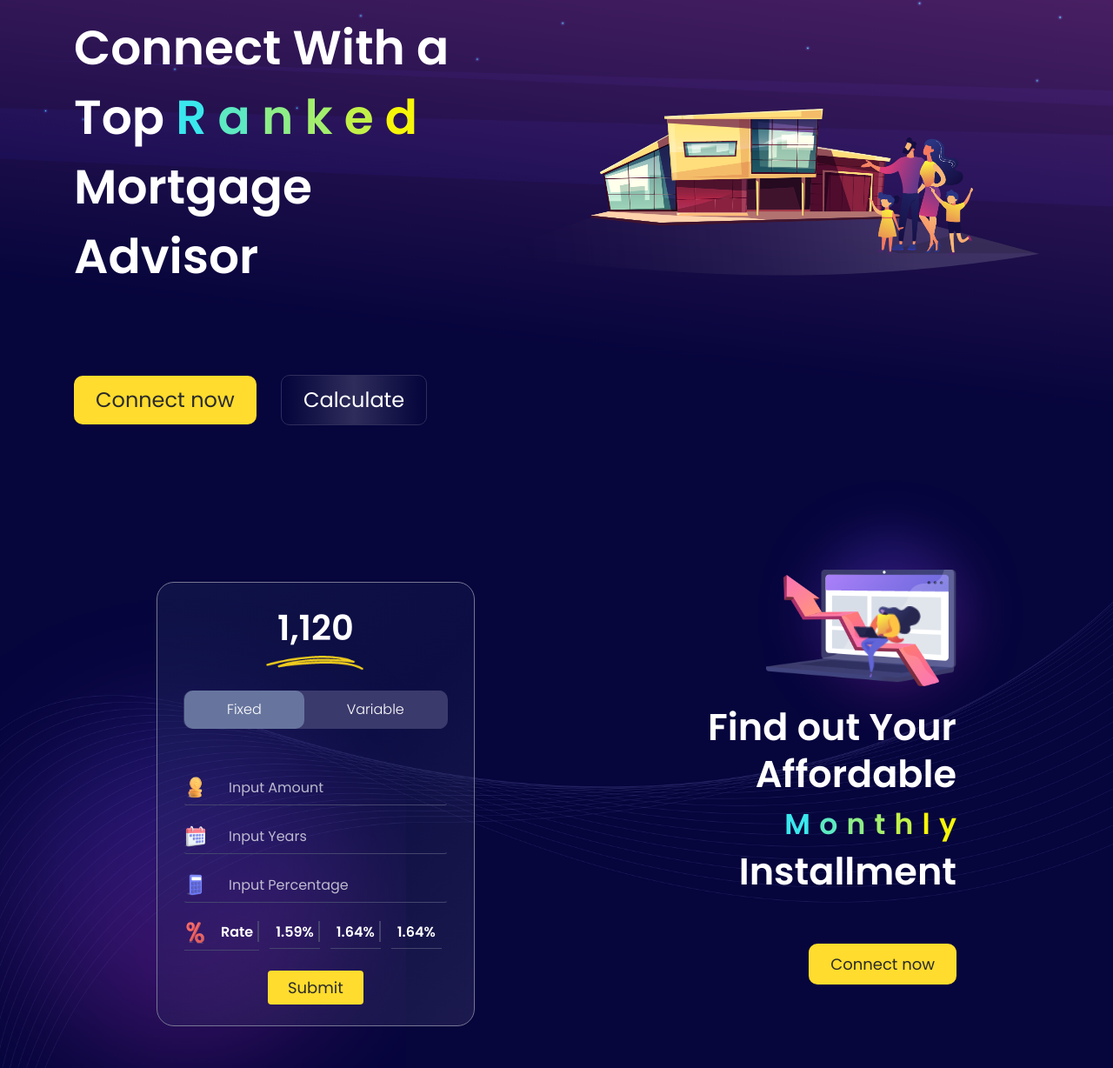
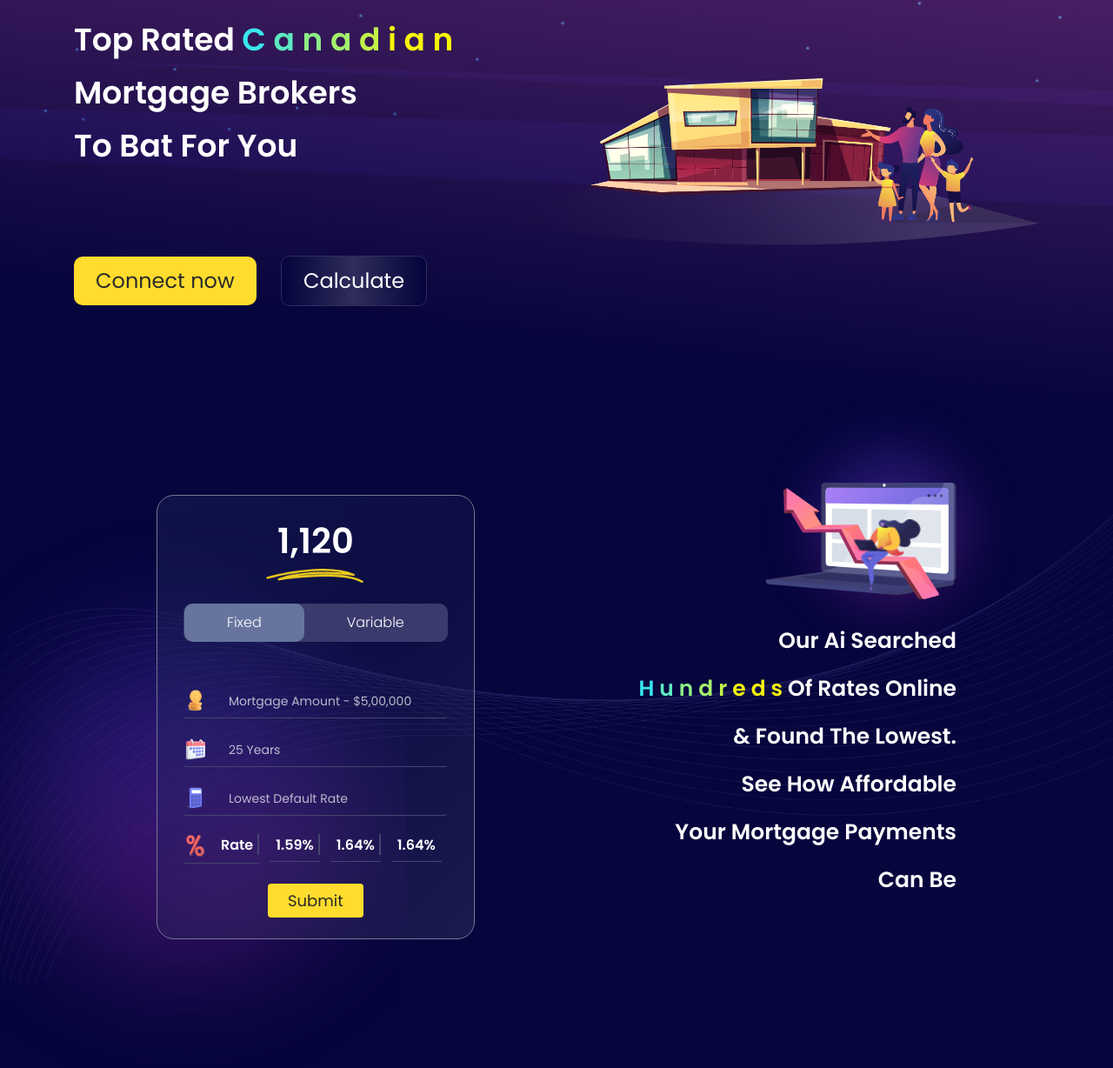
Before and after one commit to AbuSayedDev/homelandaid-landingPage, a plain HTML site: page index.html in a window 1280 px wide. Shown: the part 179-1407 px from the top of the page at 87% size. Drawn offline with nearby package versions, Linux system fonts and the light colour scheme.

Commit message:
update content

```diff
--- a/assets/css/style.css
+++ b/assets/css/style.css
@@ -186,9 +186,10 @@ input[type="number"] {
 }
 
 .hero-header .content-area .heading h1 {
-    font-size: 55px;
+    font-size: 36px;
     font-weight: 600;
     text-align: start;
+    line-height: 61px;
 }
 
 .hero-header .content-area .btn-area .custom-btn-cal {
@@ -206,7 +207,7 @@ input[type="number"] {
 }
 
 .hero-header .img-area img {
-    margin-top: 110px;
+    margin-top: 75px;
 }
 
 /*===================================*
@@ -216,7 +217,7 @@ input[type="number"] {
 #calculator-area {
     width: 100%;
     height: auto;
-    padding: 100px 0 0 0;
+    padding: 0px 0 0 0;
     clear: both;
 }
 
@@ -303,6 +304,7 @@ input[type="number"] {
     border: 1px solid #ced4da00;
     border-bottom: 1px solid #45456e;
     color: #ffffffb3 !important;
+    font-size: 14px;
 }
 
 .hero-header .form-area .form-control:focus,
@@ -415,17 +417,17 @@ input[type="number"] {
 }
 
 .calculator-wrapper .right-item-area .content-area h1 {
-    font-size: 43px;
+    font-size: 25px;
     font-weight: 600;
     text-align: right;
-    line-height: 54px;
-}
-
-.calculator-wrapper .right-item-area .content-area h1 span {
+    line-height: 55px;
+}
+
+/* .calculator-wrapper .right-item-area .content-area h1 span {
     font-size: 33px;
     font-weight: 600;
     text-align: right;
-}
+} */
 
 .calculator-wrapper .right-item-area .btn-area {
     text-align: right;
@@ -955,6 +957,8 @@ input[type="number"] {
 .client-wrapper .client-bg .main-content .content-area h1 {
     position: relative;
     z-index: 27;
+    font-size: 32px;
+    line-height: 69px;
 }
 
 .client-wrapper .client-bg .main-content .content-area h1::after {
--- a/index.html
+++ b/index.html
@@ -66,14 +66,17 @@
                         <div class="content-area">
                             <div class="heading">
                                 <h1>
-                                    Connect With a Top
-                                    <span style="color: #39e7ec;">R</span>
+                                    Top Rated
+                                    <span style="color: #39e7ec;">C</span>
                                     <span style="color: #5de9c1;">a</span>
                                     <span style="color: #8ded87;">n</span>
-                                    <span style="color: #a3ef6d;">k</span>
-                                    <span style="color: #c1f149;">e</span>
-                                    <span style="color: #f6f609;">d</span>
-                                    Mortgage Advisor
+                                    <span style="color: #a3ef6d;">a</span>
+                                    <span style="color: #c1f149;">d</span>
+                                    <span style="color: #f6f609;">i</span>
+                                    <span style="color: #f6f609;">a</span>
+                                    <span style="color: #f6f609;">n</span>
+                                    Mortgage Brokers <br>
+                                    To Bat For You
                                 </h1>
                             </div>
 
@@ -122,38 +125,38 @@
                                                     <div class="form-area">
                                                         <form action="#">
                                                             <div class="input-item">
-                                                                <label class="sr-only" for="inlineFormInputGroup">Input Amount</label>
+                                                                <label class="sr-only" for="inlineFormInputGroup">Mortgage Amount - $5,00,000</label>
                                                                 <div class="input-group mb-3">
                                                                     <div class="input-group-prepend">
                                                                         <div class="input-group-text pl-0">
                                                                             <img src="assets/images/moneyinput2.png" class="img-fluid" alt="Responsive image" />
                                                                         </div>
                                                                     </div>
-                                                                    <input type="text" class="form-control" id="inlineFormInputGroup" placeholder="Input Amount" required />
+                                                                    <input type="text" class="form-control" id="inlineFormInputGroup" placeholder="Mortgage Amount - $5,00,000" required />
                                                                 </div>
                                                             </div>
 
                                                             <div class="input-item">
-                                                                <label class="sr-only" for="inputYears">Input Years</label>
+                                                                <label class="sr-only" for="inputYears">25 Years</label>
                                                                 <div class="input-group mb-3">
                                                                     <div class="input-group-prepend">
                                                                         <div class="input-group-text pl-0">
                                                                             <img src="assets/images/calendarinput2.png" class="img-fluid" alt="Responsive image" />
                                                                         </div>
                                                                     </div>
-                                                                    <input type="number" class="form-control" id="inputYears" placeholder="Input Years" required />
+                                                                    <input type="number" class="form-control" id="inputYears" placeholder="25 Years" required />
                                                                 </div>
                                                             </div>
 
                                                             <div class="input-item">
-                                                                <label class="sr-only" for="inputpercentage">Input Percentage</label>
+                                                                <label class="sr-only" for="inputpercentage">Lowest Default Rate </label>
                                                                 <div class="input-group mb-3">
                                                                     <div class="input-group-prepend">
                                                                         <div class="input-group-text pl-0">
                                                                             <img src="assets/images/calculatorperspe2.png" class="img-fluid" alt="Responsive image" />
                                                                         </div>
                                                                     </div>
-                                                                    <input type="number" class="form-control" id="inputpercentage" placeholder="Input Percentage" required />
+                                                                    <input type="number" class="form-control" id="inputpercentage" placeholder="Lowest Default Rate " required />
                                                                 </div>
                                                             </div>
 
@@ -179,38 +182,38 @@
                                                     <div class="form-area">
                                                         <form action="#">
                                                             <div class="input-item">
-                                                                <label class="sr-only" for="inlineFormInputGroup">Input Amount</label>
+                                                                <label class="sr-only" for="inlineFormInputGroup">Mortgage Amount - $5,00,000</label>
                                                                 <div class="input-group mb-3">
                                                                     <div class="input-group-prepend">
                                                                         <div class="input-group-text pl-0">
                                                                             <img src="assets/images/moneyinput2.png" class="img-fluid" alt="Responsive image" />
                                                                         </div>
                                                                     </div>
-                                                                    <input type="text" class="form-control" id="inlineFormInputGroup" placeholder="Input Amount" required />
+                                                                    <input type="text" class="form-control" id="inlineFormInputGroup" placeholder="Mortgage Amount - $5,00,000" required />
                                                                 </div>
                                                             </div>
 
                                                             <div class="input-item">
-                                                                <label class="sr-only" for="inputYears">Input Years</label>
+                                                                <label class="sr-only" for="inputYears">25 Years</label>
                                                                 <div class="input-group mb-3">
                                                                     <div class="input-group-prepend">
                                                                         <div class="input-group-text pl-0">
                                                                             <img src="assets/images/calendarinput2.png" class="img-fluid" alt="Responsive image" />
                                                                         </div>
                                                                     </div>
-                                                                    <input type="number" class="form-control" id="inputYears" placeholder="Input Years" required />
+                                                                    <input type="number" class="form-control" id="inputYears" placeholder="25 Years" required />
                                                                 </div>
                                                             </div>
 
                                                             <div class="input-item">
-                                                                <label class="sr-only" for="inputpercentage">Input Percentage</label>
+                                                                <label class="sr-only" for="inputpercentage">Lowest Default Rate </label>
                                                                 <div class="input-group mb-3">
                                                                     <div class="input-group-prepend">
                                                                         <div class="input-group-text pl-0">
                                                                             <img src="assets/images/calculatorperspe2.png" class="img-fluid" alt="Responsive image" />
                                                                         </div>
                                                                     </div>
-                                                                    <input type="number" class="form-control" id="inputpercentage" placeholder="Input Percentage" required />
+                                                                    <input type="number" class="form-control" id="inputpercentage" placeholder="Lowest Default Rate " required />
                                                                 </div>
                                                             </div>
 
@@ -250,20 +253,24 @@
 
                                         <div class="content-area pt-4">
                                             <h1>
-                                                Find out Your Affordable <br />
-                                                <span style="color: #39e7ec;">M</span>
-                                                <span style="color: #5de9c1;">o</span>
+                                                Our Ai Searched  <br />
+                                                <span style="color: #39e7ec;">H</span>
+                                                <span style="color: #5de9c1;">u</span>
                                                 <span style="color: #8ded87;">n</span>
-                                                <span style="color: #a3ef6d;">t</span>
-                                                <span style="color: #c1f149;">h</span>
-                                                <span style="color: #f6f609;">l</span>
-                                                <span style="color: #f6f609;">y</span>
-                                                Installment
+                                                <span style="color: #a3ef6d;">d</span>
+                                                <span style="color: #c1f149;">r</span>
+                                                <span style="color: #f6f609;">e</span>
+                                                <span style="color: #f6f609;">d</span>
+                                                <span style="color: #f6f609;">s</span>
+                                                Of Rates Online
+                                                & Found The Lowest. <br>
+                                                See How Affordable <br>
+                                                Your Mortgage Payments <br> Can Be
                                             </h1>
                                         </div>
-                                        <div class="btn-area pt-5">
+                                        <!-- <div class="btn-area pt-5">
                                             <a href="#" class="custom-btn">Connect now</a>
-                                        </div>
+                                        </div> -->
                                     </div>
                                 </div>
                                 <!--// right-item-area -->
@@ -431,80 +438,12 @@
                                             <hr />
                                             Found Rates as
                                             <hr />
-                                            Low as
+                                            Low as :
                                         </h2>
                                     </div>
                                 </div>
                                 <!-- rightcontent-area -->
                             </div>
-
-                            <!-- <div class="row">
-                                <div class="col-md-12">
-                                    <div class="slider-area">
-                                        <div id="wrapper" >
-                                            <ul id="flip" class="ui-jcoverflip our-algorithms-slider">
-                                                <li class="ui-jcoverflip--item" style="left: 105px; bottom: 20px;">
-                                                    <div class="slide-1">
-                                                        <div class="item w-150 my-2 mt-0 mt-lg-4">
-                                                            <div class="content-ara">
-                                                                <h2>1.29 <sup>%</sup></h2>
-                                                                <h4>Variable</h4>
-                                                                <span>5 Years</span>
-                                                            </div>
-                                                        </div>
-                                                    </div>
-                                                </li>
-                                                <li class="ui-jcoverflip--item" style="left: 215px; bottom: 0px;">
-                                                    <div class="slide-2">
-                                                        <div class="item w-170 my-2 mt-0 mt-lg-4">
-                                                            <div class="content-ara">
-                                                                <h2>1.34 <sup>%</sup></h2>
-                                                                <h4>Variable</h4>
-                                                                <span>5 Years</span>
-                                                            </div>
-                                                        </div>
-                                                    </div>
-                                                </li>
-                                                <li class="ui-jcoverflip--item" style="left: 425px; bottom: 20px;">
-                                                    <div class="">
-                                                        <div class="item my-2 mt-0 mt-lg-4">
-                                                            <div class="content-ara">
-                                                                <h2 class="sub-cal">1.35 <sup>%</sup></h2>
-                                                                <h4>Variable</h4>
-                                                                <span>5 Years</span>
-                                                            </div>
-                                                        </div>
-                                                    </div>
-
-                                                </li>
-                                                <li class="ui-jcoverflip--item" style="left: 535px; bottom: 20px;">
-                                                    <div class="slide-4">
-                                                        <div class="item w-170 my-2 mt-0 mt-lg-4">
-                                                            <div class="content-ara">
-                                                                <h2>1.59 <sup>%</sup></h2>
-                                                                <h4>Fixed</h4>
-                                                                <span>2 Years</span>
-                                                            </div>
-                                                        </div>
-                                                    </div>
-                                                </li>
-                                                <li class="ui-jcoverflip--item" style="left: 772px !important; bottom: 20px;">
-                                                    <div class="slide-5">
-                                                        <div class="item w-150 my-2 mt-0 mt-lg-4">
-                                                            <div class="content-ara">
-                                                                <h2>1.29 <sup>%</sup></h2>
-                                                                <h4>Variable</h4>
-                                                                <span>5 Years</span>
-                                                            </div>
-                                                        </div>
-                                                    </div>
-                                                </li>
-                                            </ul>
-                                        </div>
-                                    </div>
-                                </div>
-                            </div> -->
-                            <!--// slider-area -->
                         </div>
 
                         <div class="col-md-12">
@@ -661,14 +600,9 @@
                                                     <div class="col-md-6">
                                                         <div class="content-area">
                                                             <h1>
-                                                                Our <br />
-                                                                Happy <br />
-                                                                <span style="color: #39e7ec;">C</span>
-                                                                <span style="color: #5de9c1;">l</span>
-                                                                <span style="color: #8ded87;">i</span>
-                                                                <span style="color: #a3ef6d;">e</span>
-                                                                <span style="color: #c1f149;">n</span>
-                                                                <span style="color: #f6f609;">t</span>
+                                                                Helping People <br>
+                                                                Achieve Affordable <br>
+                                                                Mortgage
                                                             </h1>
                                                         </div>
                                                     </div>
```
